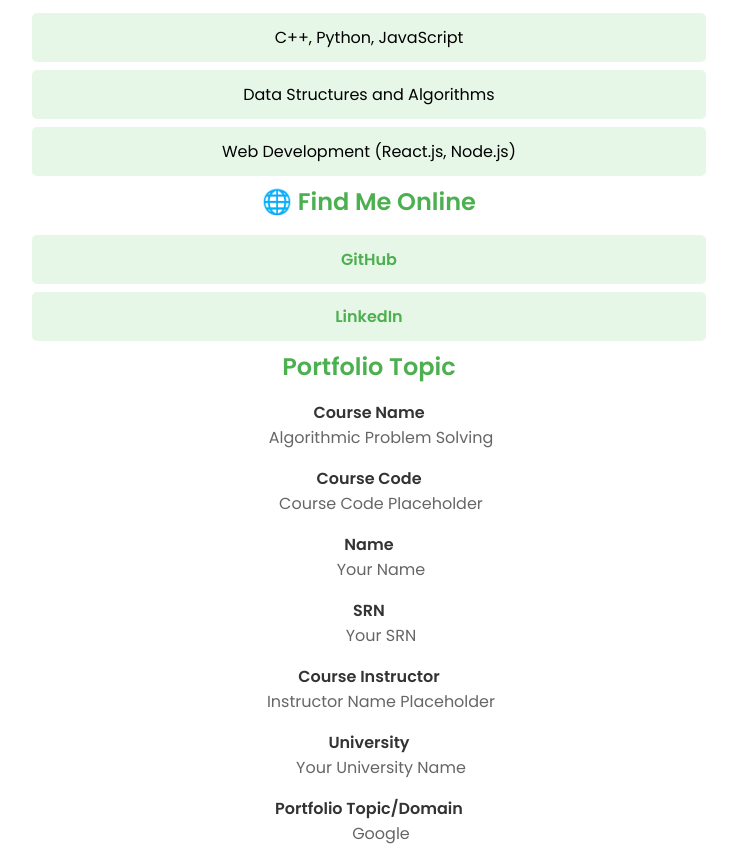
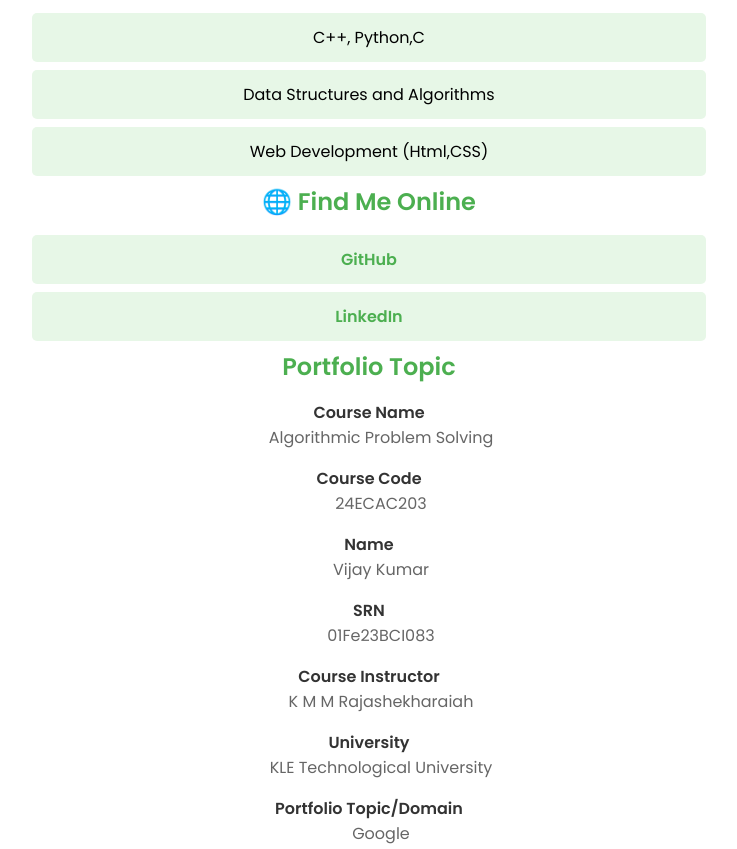
Before and after one commit to VijayKumar-04838/DSA_lab_portfolio.github.io, a plain HTML site: page index.html in a window 1280 px wide. Shown: the part 285-1134 px from the top of the page, without its empty margins (522-1259 px from the left). Drawn offline with Linux system fonts and the light colour scheme.

Commit message:
Update index.html

```diff
--- a/index.html
+++ b/index.html
@@ -9,7 +9,7 @@
 </head>
 <body>
     <header>
-        <h1>Hello, I'm [Your Name] 👋</h1>
+        <h1>Hello, I'm Vijay Kumar 👋</h1>
         <p>I am passionate about technology and problem-solving. Here's a glimpse of my work:</p>
     </header>
 
@@ -22,9 +22,9 @@
 
         <h2>🚀 Skills</h2>
         <ul>
-            <li>C++, Python, JavaScript</li>
+            <li>C++, Python,C</li>
             <li>Data Structures and Algorithms</li>
-            <li>Web Development (React.js, Node.js)</li>
+            <li>Web Development (Html,CSS)</li>
         </ul>
 
         <h2>🌐 Find Me Online</h2>
@@ -39,19 +39,19 @@
             <dd>Algorithmic Problem Solving</dd>
 
             <dt>Course Code</dt>
-            <dd>Course Code Placeholder</dd>
+            <dd>24ECAC203</dd>
 
             <dt>Name</dt>
-            <dd>Your Name</dd>
+            <dd> Vijay Kumar</dd></dd>
 
             <dt>SRN</dt>
-            <dd>Your SRN</dd>
+            <dd>01Fe23BCI083</dd>
 
             <dt>Course Instructor</dt>
-            <dd>Instructor Name Placeholder</dd>
+            <dd> K M M Rajashekharaiah </dd>
 
             <dt>University</dt>
-            <dd>Your University Name</dd>
+            <dd> KLE Technological University </dd>
 
             <dt>Portfolio Topic/Domain</dt>
             <dd>Google</dd>
```
